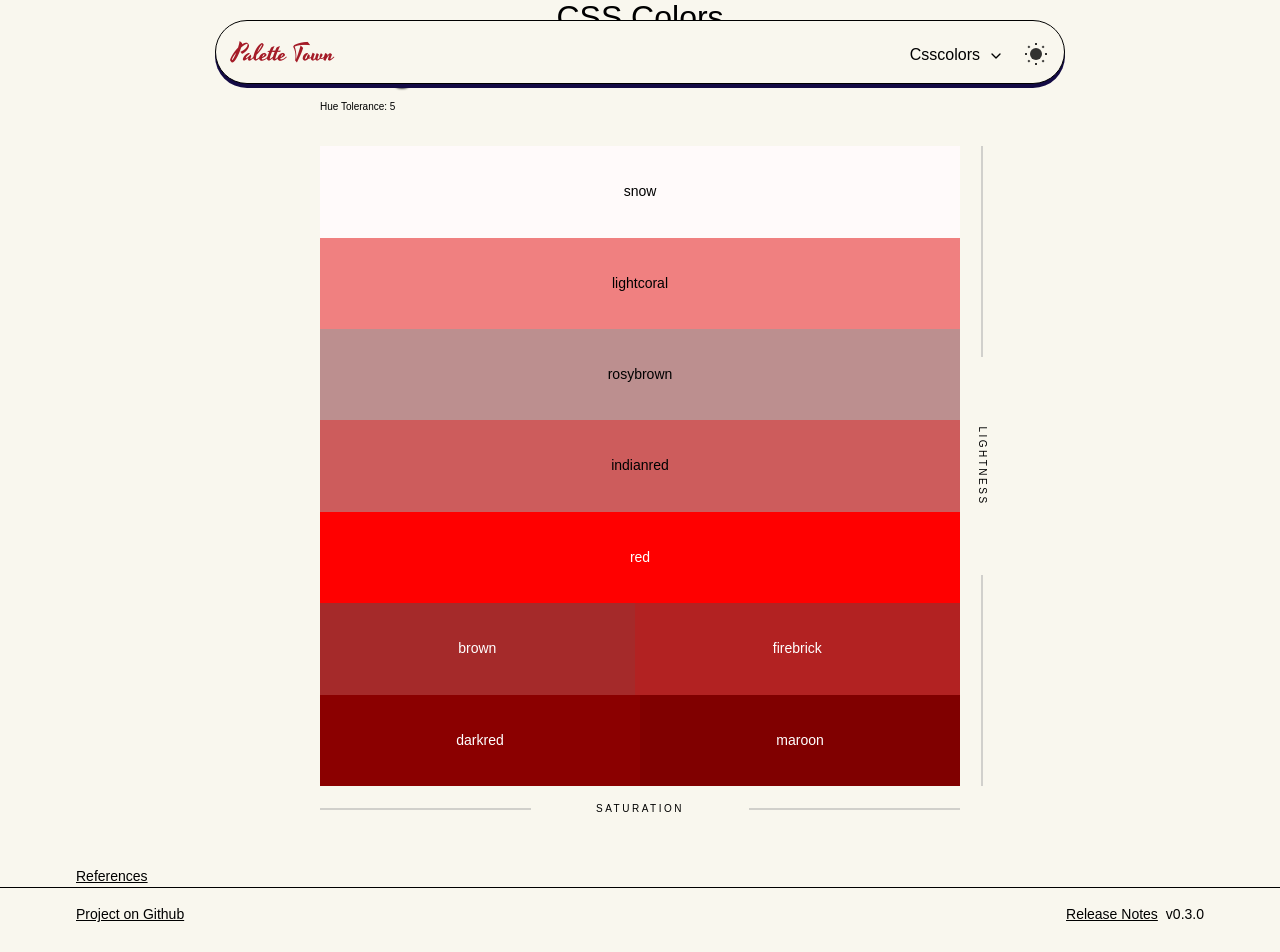
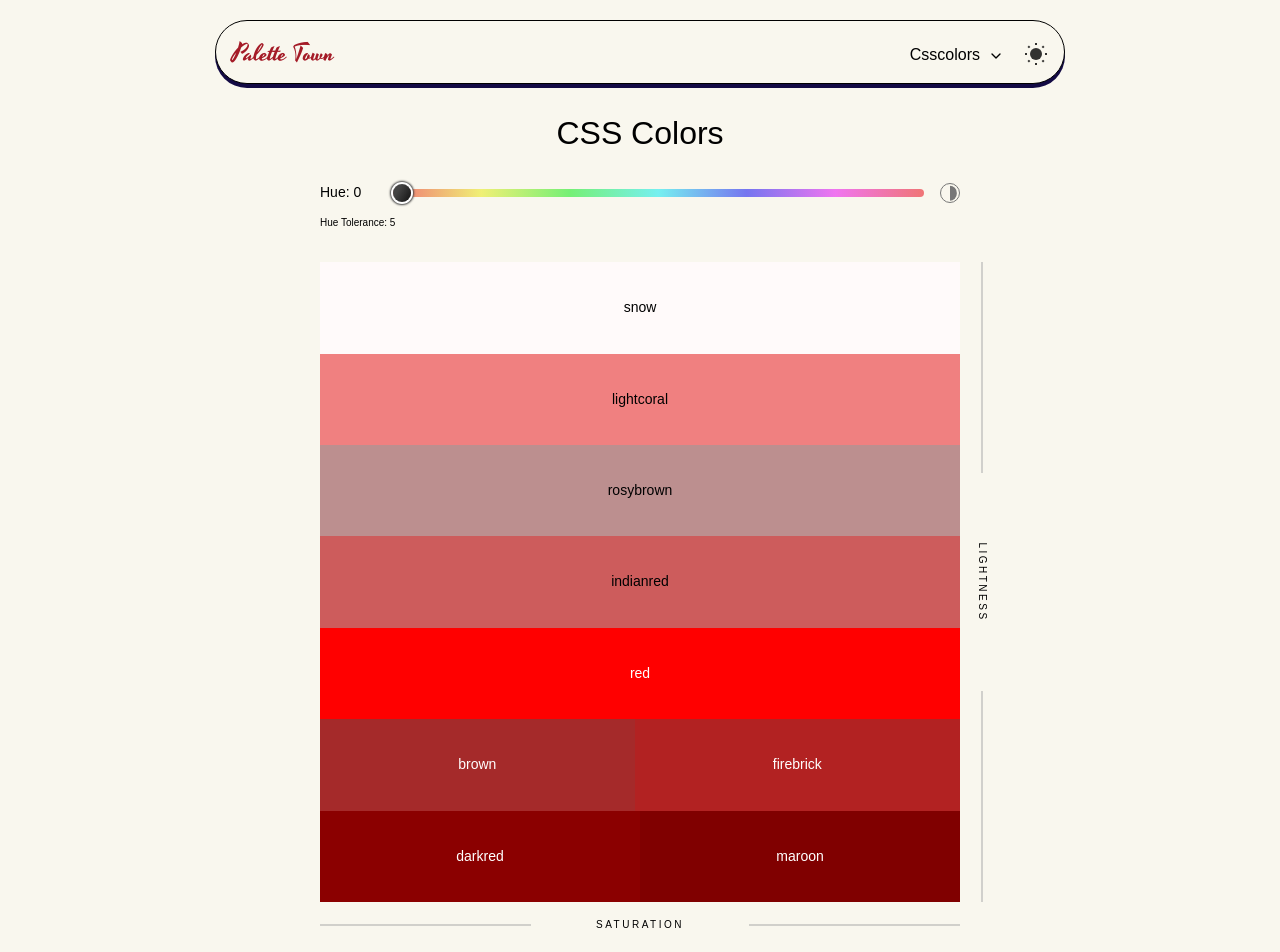
Before and after one commit to nithyarakash-t/palette-town, a React (Vite) app: page /csscolors in a window 1280 px wide. Shown: the top 952 px of the page. Built offline with nearby package versions, Linux system fonts and the light colour scheme.

Commit message:
Update layout styles and improve padding for all pages based on header position

```diff
--- a/src/assets/styles/base/_layout.scss
+++ b/src/assets/styles/base/_layout.scss
@@ -73,7 +73,6 @@ Easy to use with Angular.
     margin-right: auto;
   }
   &-wrap {
-    --app-wrap-padding-v: 1rem;
     width: 100%;
     margin: 0 auto;
     display: flex;
--- a/src/components/apps/color-guesser/Colorguesser.scss
+++ b/src/components/apps/color-guesser/Colorguesser.scss
@@ -10,4 +10,7 @@
         margin-bottom: 2rem;
         font-size: 2rem;
     }
+    &__wrap {
+        padding-top: var(--app-wrap-padding-v);
+    }
 }
--- a/src/components/apps/color-guesser/Colorguesser.tsx
+++ b/src/components/apps/color-guesser/Colorguesser.tsx
@@ -6,7 +6,7 @@ import { references } from './references/references';
 
 export function ColorGuesser() {
     return(
-        <section className='app-grid'>
+        <section className='app-grid cg-app__wrap'>
             <h1 className='cg-app__title'>Color Guesser</h1>
             <Routes>
                 <Route path="/" element={
--- a/src/components/apps/contrast-checker/Contrastchecker.scss
+++ b/src/components/apps/contrast-checker/Contrastchecker.scss
@@ -10,4 +10,7 @@
         margin-bottom: 2rem;
         font-size: 2rem;
     }
+    &__wrap {
+        padding-top: var(--app-wrap-padding-v);
+    }
 }
--- a/src/components/apps/contrast-checker/Contrastchecker.tsx
+++ b/src/components/apps/contrast-checker/Contrastchecker.tsx
@@ -7,7 +7,7 @@ import { Faq } from './faq/Faq';
 
 export function ContrastChecker() {
     return(
-        <section className='app-grid'>
+        <section className='app-grid cxc-app__wrap'>
             <h1 className='cxc-app__title'>Contrast checker</h1>
             <Routes>
                 <Route path="/" element={
--- a/src/components/apps/contrast-checker/controls/Controls.scss
+++ b/src/components/apps/contrast-checker/controls/Controls.scss
@@ -206,6 +206,7 @@
             --_radius: 0.5rem;
             border: 1px solid var(--app-color-border-secondary);
             border-radius: var(--_radius);
+            background-color: var(--color-contrast);
             // box-shadow: rgba(0, 0, 0, 0.1) 0px 1px 3px 0px, rgba(0, 0, 0, 0.13) 0px 5px 12px 0px, rgba(0, 0, 0, 0.15) 0px 0px 0.5px 0px;
         }
     }
--- a/src/components/apps/contrast-checker/main/Main.scss
+++ b/src/components/apps/contrast-checker/main/Main.scss
@@ -20,6 +20,7 @@
             border: 1px solid var(--app-color-border-secondary);
             padding: var(--_padding);
             border-radius: var(--_border-radius);
+            background-color: var(--color-contrast);
         }
     }
     &__content {
--- a/src/components/apps/css-colors/Csscolors.scss
+++ b/src/components/apps/css-colors/Csscolors.scss
@@ -10,4 +10,7 @@
         margin-bottom: 2rem;
         font-size: 2rem;
     }
+    &__wrap {
+        padding-top: var(--app-wrap-padding-v);
+    }
 }
--- a/src/components/apps/css-colors/Csscolors.tsx
+++ b/src/components/apps/css-colors/Csscolors.tsx
@@ -10,13 +10,13 @@ export type Tolerance = {
 };
 export function CssColors() {
     return (
-        <div className="app-grid">
+        <div className="app-grid cc-app__wrap">
             <h1 className="cc-app__title">CSS Colors</h1>
             <Routes>
                 <Route path="/" element={
                     <>
                         <Main/>
-                        <div className="cc-app__refont">
+                        <div className="cc-app__refcont">
                             <Link to={'./references'} aria-label="References for Css colors"
                                 >References</Link>
                         </div>
--- a/src/components/layout/header/Header.scss
+++ b/src/components/layout/header/Header.scss
@@ -38,7 +38,7 @@
     &__wrap {
         --_margin-h: 2rem;
         position: fixed;
-        inset: 20px auto auto 50%;
+        inset: var(--app-margin-top-header) auto auto 50%;
         width: min(850px, calc(100vw - 2 * var(--_margin-h)));
         height: var(--header-height, 4rem);
         translate: -50% 0;
@@ -50,3 +50,9 @@
         border-radius: 200px;
     }
 }
+
+:root {
+    --app-height-header: 4rem;
+    --app-margin-top-header: 1.25rem;
+    --app-wrap-padding-v: calc(var(--app-height-header) + var(--app-margin-top-header) + 2rem)
+}
--- a/src/components/layout/releasenotes/Releasenotes.scss
+++ b/src/components/layout/releasenotes/Releasenotes.scss
@@ -29,7 +29,7 @@
         text-align: center;
     }
     &__back {
-        color: #000;
+        color: var(--color-default);
         svg {
             width: 1.5rem;
             height: 1.5rem;
@@ -41,6 +41,6 @@
         gap: 1rem;
     }
     &__wrap {
-        padding: 2rem 0;
+        padding: var(--app-wrap-padding-v) 0 2rem;
     }
 }
```
